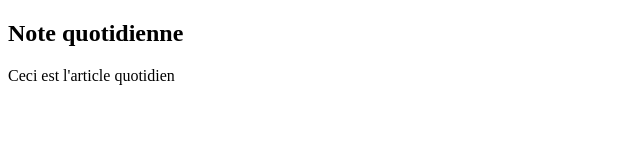
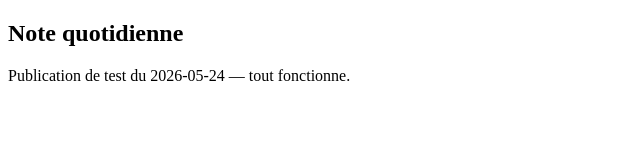
Before and after one commit to tomx-sh/daily-note, a plain HTML site: page index.html in a window 1280 px wide. Shown: the whole page, without its empty margins (0-640 px from the left). Drawn offline with Linux system fonts and the light colour scheme.

Commit message:
Publish daily note test

```diff
--- a/index.html
+++ b/index.html
@@ -8,7 +8,7 @@
   <body>
     <article>
       <h1>Note quotidienne</h1>
-      <p>Ceci est l'article quotidien</p>
+      <p>Publication de test du 2026-05-24 — tout fonctionne.</p>
     </article>
   </body>
 </html>
```
